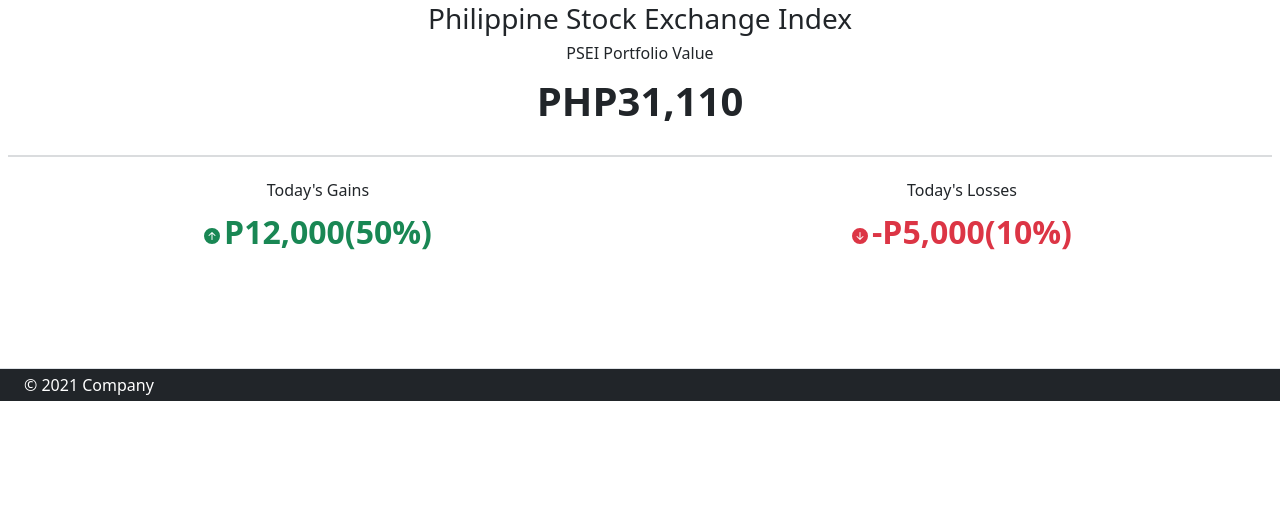
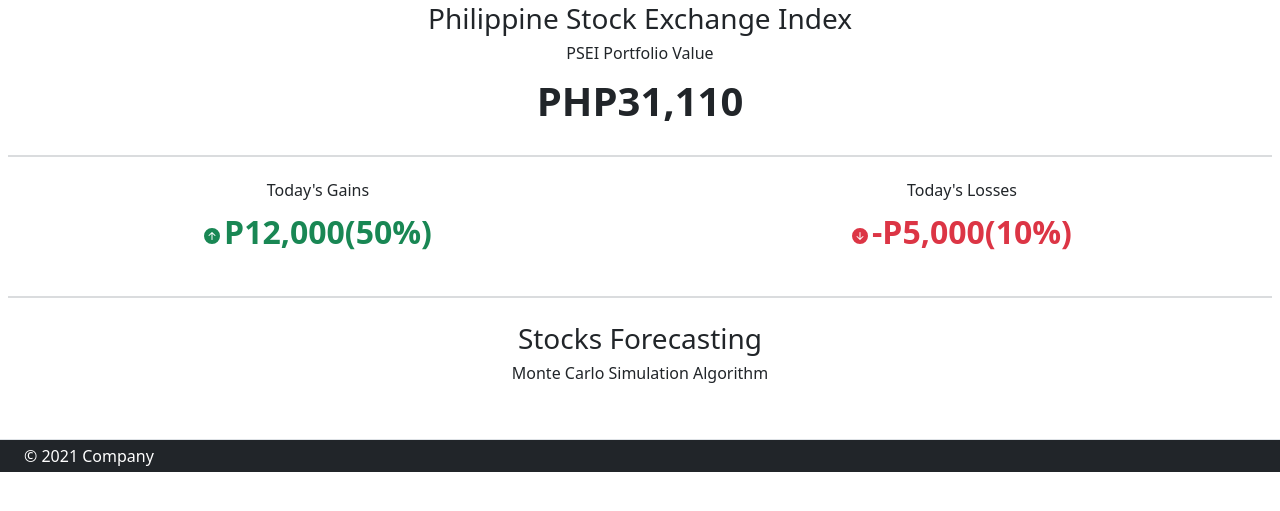
Before and after one commit to abaddon431/monte-carlo-psei, a Django app: page / in a window 1280 px wide. Shown: the part 78-589 px from the top of the page. Run offline with Django 4.2, Linux system fonts and the light colour scheme; some libraries are stand-ins or nearby versions.

Commit message:
stocks-forecasting page initiated

```diff
--- a/stockApp/templates/stockApp/home.html
+++ b/stockApp/templates/stockApp/home.html
@@ -8,6 +8,9 @@
     {% include 'stockApp/includes/hero-section.html' %}
 
 
+    <!-- here goes the Stocks Forecasting Section -->
+    {% include 'stockApp/includes/stocks-forecasting.html' %}
+
 </div>
 
 {% endblock content %}
--- a/stockApp/templates/stockApp/includes/current-price.html
+++ b/stockApp/templates/stockApp/includes/current-price.html
@@ -1,5 +1,5 @@
 <div
-  class="current-stocks my-4 py-4 border-top border-2 border-secondary border-opacity-25"
+  class="current-stocks my-4 py-4 border-top border-bottom border-2 border-secondary border-opacity-25"
 >
   <div class="row">
     <div class="gain col">
--- a/stockApp/templates/stockApp/includes/hero-section.html
+++ b/stockApp/templates/stockApp/includes/hero-section.html
@@ -1,5 +1,5 @@
-<div class="hero-container">
-    <section class="hero-section">
+
+    <section id="hero-section">
         <h1 class="fs-3">Philippine Stock Exchange Index</h1>
         <h2 class="fs-6">PSEI Portfolio Value</h2>
         <!-- insert the current PSEI value here -->
@@ -8,4 +8,3 @@
         <!-- insert here the current stock prices -->
         {% include 'stockApp/includes/current-price.html' %}
     </section>
-</div>
--- /dev/null
+++ b/stockApp/templates/stockApp/includes/stocks-forecasting.html
@@ -0,0 +1,4 @@
+<section id="stocks-forecasting">
+    <h1 class="fs-3">Stocks Forecasting</h1>
+    <h2 class="fs-6">Monte Carlo Simulation Algorithm</h2>
+</section>
```
